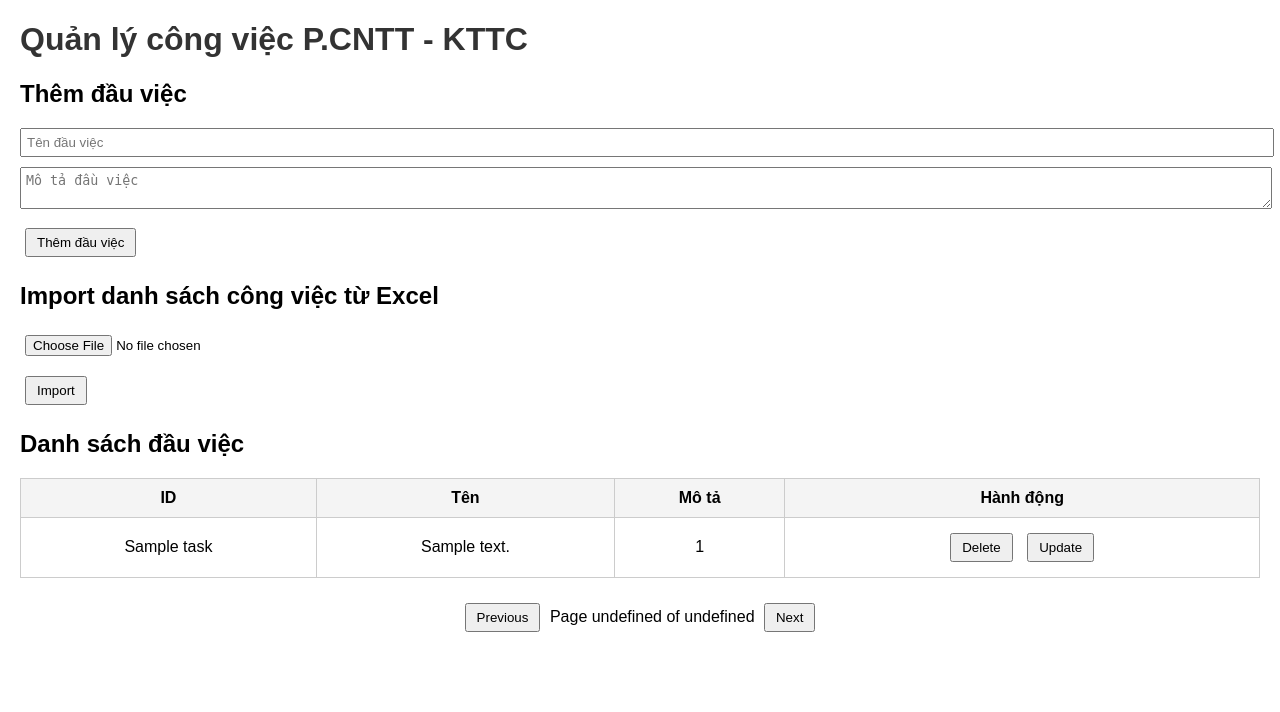
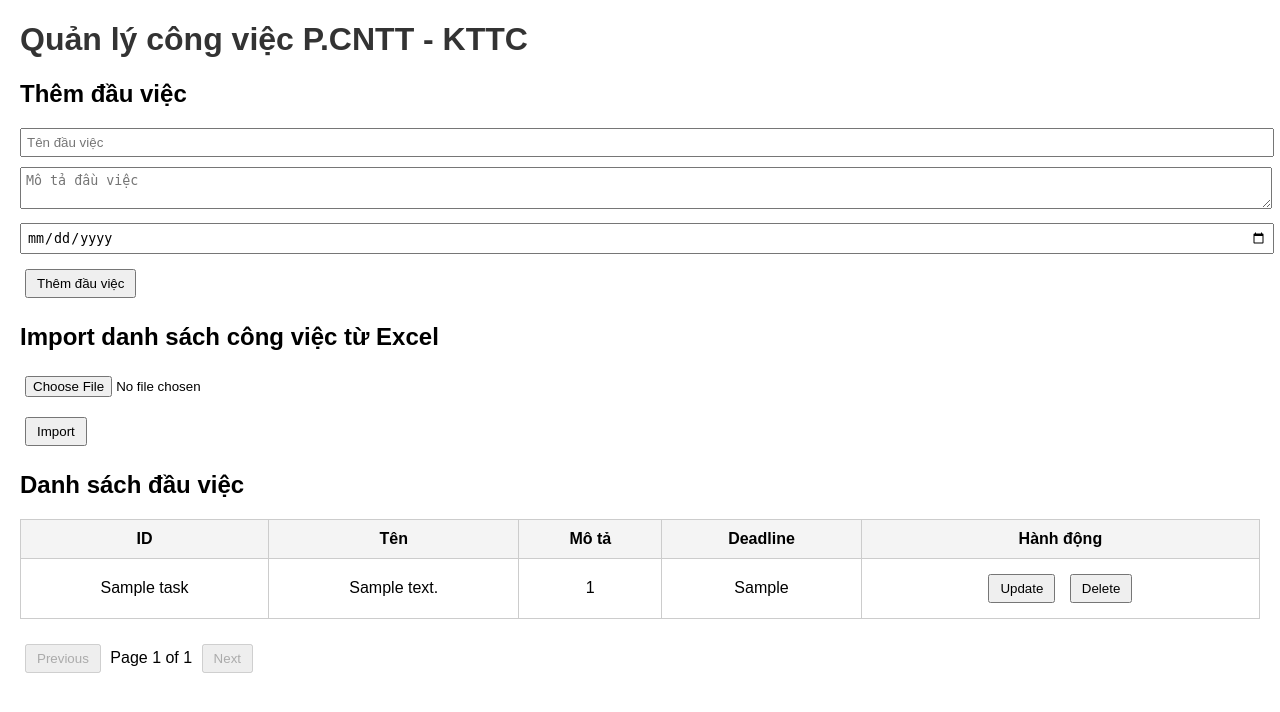
Before and after one commit to lamtp1/IT_BRAIN, a Flask app: page / in a window 1280 px wide. Shown: the top 712 px of the page. Run offline with Flask 3, Linux system fonts and the light colour scheme; tables that the repository leaves empty or names only in its code hold one stand-in row (values such as "Sample post"); parts of the project's set-up code (start-up, migrations or seed data) failed here and were passed over; some libraries are stand-ins or nearby versions.

Commit message:
lcnt version 1

```diff
--- a/lcnt/app.py
+++ b/lcnt/app.py
@@ -1,8 +1,12 @@
 import os
+import smtplib
 from flask import Flask, request, jsonify, render_template
 from flask_mysqldb import MySQL
 import pandas as pd
 import math
+from email.mime.text import MIMEText
+from email.mime.multipart import MIMEMultipart
+from datetime import datetime, timedelta
 
 app = Flask(__name__)
 
@@ -12,6 +16,12 @@ app.config['MYSQL_USER'] = 'root'
 app.config['MYSQL_PASSWORD'] = '123456'
 app.config['MYSQL_DB'] = 'task_management'
 mysql = MySQL(app)
+
+# Email configuration
+SMTP_SERVER = "smtp.gmail.com"
+SMTP_PORT = 587
+SMTP_EMAIL = "tuphulam@gmail.com"
+SMTP_PASSWORD = "kbkzbbvnsjldnmdg "
 
 # Đường dẫn lưu file tạm thời
 UPLOAD_FOLDER = 'uploads'
@@ -50,9 +60,10 @@ def add_task():
     data = request.json
     name = data['name']
     description = data['description']
+    deadline = data['deadline']
 
     cur = mysql.connection.cursor()
-    cur.execute("INSERT INTO tasks (name, description) VALUES (%s, %s)", (name, description))
+    cur.execute("INSERT INTO tasks (name, description, deadline) VALUES (%s, %s, %s)", (name, description, deadline))
     mysql.connection.commit()
     cur.close()
 
@@ -63,9 +74,10 @@ def update_task(task_id):
     data = request.json
     name = data['name']
     description = data['description']
+    deadline = data['deadline']
 
     cur = mysql.connection.cursor()
-    cur.execute("UPDATE tasks SET name = %s, description = %s WHERE id = %s", (name, description, task_id))
+    cur.execute("UPDATE tasks SET name = %s, description = %s, deadline = %s WHERE id = %s", (name, description, deadline, task_id))
     mysql.connection.commit()
     cur.close()
 
@@ -93,12 +105,12 @@ def import_excel():
 
     try:
         df = pd.read_excel(filepath)
-        if 'Tên' not in df.columns or 'Mô tả' not in df.columns:
-            return jsonify({'error': 'Invalid Excel format. Columns "Tên" and "Mô tả" are required.'}), 400
+        if 'Tên' not in df.columns or 'Mô tả' not in df.columns or 'Deadline' not in df.columns:
+            return jsonify({'error': 'Invalid Excel format. Columns "Tên", "Mô tả", and "Deadline" are required.'}), 400
 
         cur = mysql.connection.cursor()
         for _, row in df.iterrows():
-            cur.execute("INSERT INTO tasks (name, description) VALUES (%s, %s)", (row['Tên'], row['Mô tả']))
+            cur.execute("INSERT INTO tasks (name, description, deadline) VALUES (%s, %s, %s)", (row['Tên'], row['Mô tả'], row['Deadline']))
         mysql.connection.commit()
         cur.close()
 
@@ -108,5 +120,28 @@ def import_excel():
     finally:
         os.remove(filepath)
 
+def send_email(recipient, subject, content):
+    # Tạo email
+    msg = MIMEMultipart()
+    msg["From"] = SMTP_EMAIL
+    msg["To"] = recipient
+    msg["Subject"] = subject
+    msg.attach(MIMEText(content, "html"))
+
+    # Kết nối đến SMTP server và gửi email
+    try:
+        server = smtplib.SMTP(SMTP_SERVER, SMTP_PORT)
+        server.starttls()  # Bắt đầu kết nối an toàn
+        server.login(SMTP_EMAIL, SMTP_PASSWORD)
+        server.sendmail(SMTP_EMAIL, recipient, msg.as_string())
+        print("Email sent successfully!")
+    except Exception as e:
+        print(f"Failed to send email: {e}")
+    finally:
+        server.quit()
+
+# Gửi email
+send_email("tuphulam@gmail.com", "Test Email", "<h1>This is a test email for lamtp1</h1>")
+
 if __name__ == '__main__':
     app.run(debug=True)
--- a/lcnt/templates/index.html
+++ b/lcnt/templates/index.html
@@ -12,9 +12,8 @@
         input, textarea { width: 100%; padding: 5px; margin-bottom: 10px; }
         .pagination { margin-top: 10px; text-align: center; }
         .pagination button { padding: 5px 10px; }
-        /* Modal styles */
         .modal {
-            display: none; /* Hidden by default */
+            display: none;
             position: fixed;
             z-index: 1;
             left: 0;
@@ -55,6 +54,7 @@
     <div>
         <input id="taskName" type="text" placeholder="Tên đầu việc">
         <textarea id="taskDesc" placeholder="Mô tả đầu việc"></textarea>
+        <input id="taskDeadline" type="date" placeholder="Deadline">
         <button onclick="addTask()">Thêm đầu việc</button>
     </div>
 
@@ -73,6 +73,7 @@
                 <th>ID</th>
                 <th>Tên</th>
                 <th>Mô tả</th>
+                <th>Deadline</th>
                 <th>Hành động</th>
             </tr>
         </thead>
@@ -81,13 +82,6 @@
         </tbody>
     </table>
 
-    <!-- Pagination -->
-    <div class="pagination">
-        <button onclick="changePage('prev')">Previous</button>
-        <span id="pageInfo">Page 1</span>
-        <button onclick="changePage('next')">Next</button>
-    </div>
-
     <!-- Modal for updating task -->
     <div id="updateModal" class="modal">
         <div class="modal-content">
@@ -95,18 +89,26 @@
             <h2>Cập nhật đầu việc</h2>
             <input id="updateTaskName" type="text" placeholder="Tên mới">
             <textarea id="updateTaskDesc" placeholder="Mô tả mới"></textarea>
+            <input id="updateTaskDeadline" type="date" placeholder="Deadline mới">
             <button onclick="confirmUpdate()">Xác nhận</button>
         </div>
     </div>
 
+    <!-- Pagination controls -->
+    <div>
+        <button id="prevPage" onclick="prevPage()">Previous</button>
+        <span id="paginationInfo"></span>
+        <button id="nextPage" onclick="nextPage()">Next</button>
+    </div>
+
     <script>
         let currentPage = 1;
-        const tasksPerPage = 5;
-        let updateTaskId = null; // To store the ID of the task being updated
+        const tasksPerPage = 10;
+        let updateTaskId = null;
 
         // Fetch and display tasks with pagination
-        function fetchTasks() {
-            fetch(`/tasks?page=${currentPage}&limit=${tasksPerPage}`)
+        function fetchTasks(page = 1) {
+            fetch(`/tasks?page=${page}`)
                 .then(response => response.json())
                 .then(data => {
                     const table = document.getElementById('taskTable');
@@ -117,57 +119,56 @@
                                 <td>${task[0]}</td>
                                 <td>${task[1]}</td>
                                 <td>${task[2]}</td>
+                                <td>${task[3]}</td>
                                 <td>
+                                    <button onclick="openModal(${task[0]}, '${task[1]}', '${task[2]}', '${task[3]}')">Update</button>
                                     <button onclick="deleteTask(${task[0]})">Delete</button>
-                                    <button onclick="openModal(${task[0]}, '${task[1]}', '${task[2]}')">Update</button>
                                 </td>
                             </tr>
                         `;
                     });
-                    document.getElementById('pageInfo').innerText = `Page ${data.page} of ${data.totalPages}`;
+
+                    document.getElementById('paginationInfo').innerText = `Page ${data.current_page} of ${data.total_pages}`;
+                    document.getElementById('prevPage').disabled = data.current_page === 1;
+                    document.getElementById('nextPage').disabled = data.current_page === data.total_pages;
+
+                    currentPage = data.current_page;
                 });
         }
 
-        // Change page for pagination
-        function changePage(direction) {
-            if (direction === 'prev' && currentPage > 1) {
-                currentPage--;
-            } else if (direction === 'next') {
-                currentPage++;
+        function prevPage() {
+            if (currentPage > 1) {
+                fetchTasks(currentPage - 1);
             }
-            fetchTasks();
         }
 
-        // Add a new task
+        function nextPage() {
+            fetchTasks(currentPage + 1);
+        }
+
         function addTask() {
             const name = document.getElementById('taskName').value;
             const desc = document.getElementById('taskDesc').value;
+            const deadline = document.getElementById('taskDeadline').value;
             fetch('/tasks', {
                 method: 'POST',
                 headers: { 'Content-Type': 'application/json' },
-                body: JSON.stringify({ name: name, description: desc })
+                body: JSON.stringify({ name: name, description: desc, deadline: deadline })
             }).then(response => {
                 if (response.ok) {
                     fetchTasks();
                     document.getElementById('taskName').value = '';
                     document.getElementById('taskDesc').value = '';
+                    document.getElementById('taskDeadline').value = '';
                 }
             });
         }
-
-        // Delete a task
-        function deleteTask(taskId) {
-            fetch(`/tasks/${taskId}`, { method: 'DELETE' })
-                .then(response => {
-                    if (response.ok) fetchTasks();
-                });
-        }
-
         // Open modal to update task
-        function openModal(taskId, taskName, taskDesc) {
+        function openModal(taskId, taskName, taskDesc, taskDeadline) {
             updateTaskId = taskId;
             document.getElementById('updateTaskName').value = taskName;
             document.getElementById('updateTaskDesc').value = taskDesc;
+            document.getElementById('updateTaskDeadline').value = taskDeadline;
             document.getElementById('updateModal').style.display = 'block';
         }
 
@@ -180,10 +181,11 @@
         function confirmUpdate() {
             const name = document.getElementById('updateTaskName').value;
             const desc = document.getElementById('updateTaskDesc').value;
+            const deadline = document.getElementById('updateTaskDeadline').value;
             fetch(`/tasks/${updateTaskId}`, {
                 method: 'PUT',
                 headers: { 'Content-Type': 'application/json' },
-                body: JSON.stringify({ name: name, description: desc })
+                body: JSON.stringify({ name: name, description: desc, deadline: deadline })
             }).then(response => {
                 if (response.ok) {
                     fetchTasks();
@@ -195,7 +197,13 @@
             });
         }
 
-        // Handle Excel import
+        function deleteTask(taskId) {
+            fetch(`/tasks/${taskId}`, { method: 'DELETE' })
+                .then(response => {
+                    if (response.ok) fetchTasks();
+                });
+        }
+
         document.getElementById('importForm').onsubmit = function(event) {
             event.preventDefault();
             const formData = new FormData(this);
@@ -212,7 +220,6 @@
             });
         };
 
-        // Load tasks on page load
         window.onload = fetchTasks;
     </script>
 </body>
```
